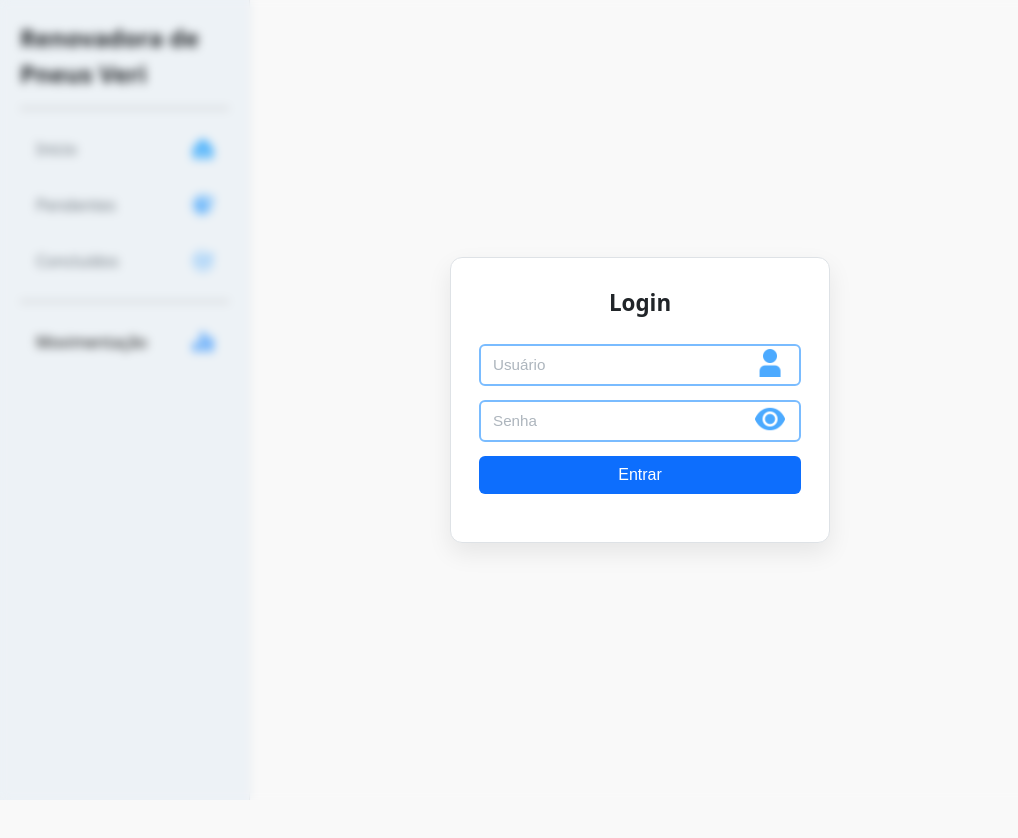
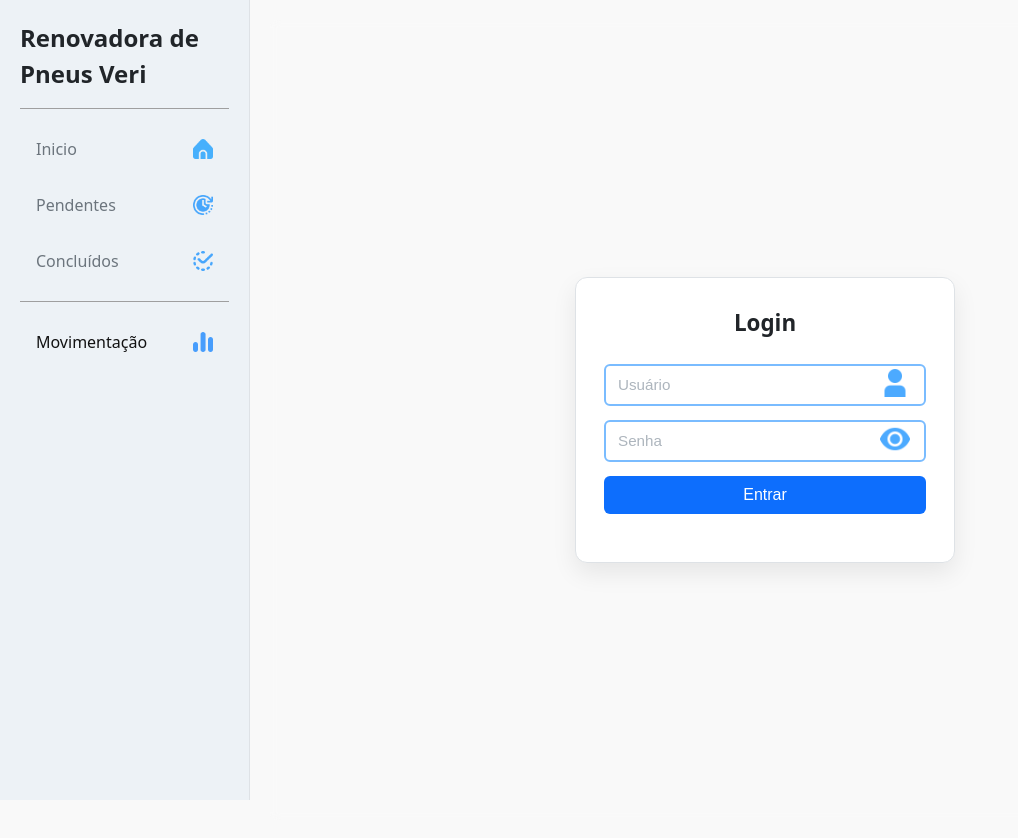
Before and after one commit to veltonMonte/ordem-servico-system, a React (Vite) app in the folder frontend/: page / in a window 1280 px wide. Shown: the whole page, without its empty margins (0-1018 px from the left). Before the commit the page ends 800 px from the top, so only its background shows below. Built offline with nearby package versions, Linux system fonts and the light colour scheme.

Commit message:
Update App.css

```diff
--- a/frontend/src/App.css
+++ b/frontend/src/App.css
@@ -1,17 +1,14 @@
 
 /* Página de login */
 .login-page {
-  min-height: 100%;
+  min-height: 100vh;
   width: 100%;
   display: flex;
   align-items: center;
   justify-content: center;
-  z-index: 10;
-  position: absolute;
-  top: 0;
-  left: 0;
   backdrop-filter: blur(5px);
 }
+
 
 /* Card de login */
 .login-card {
```
